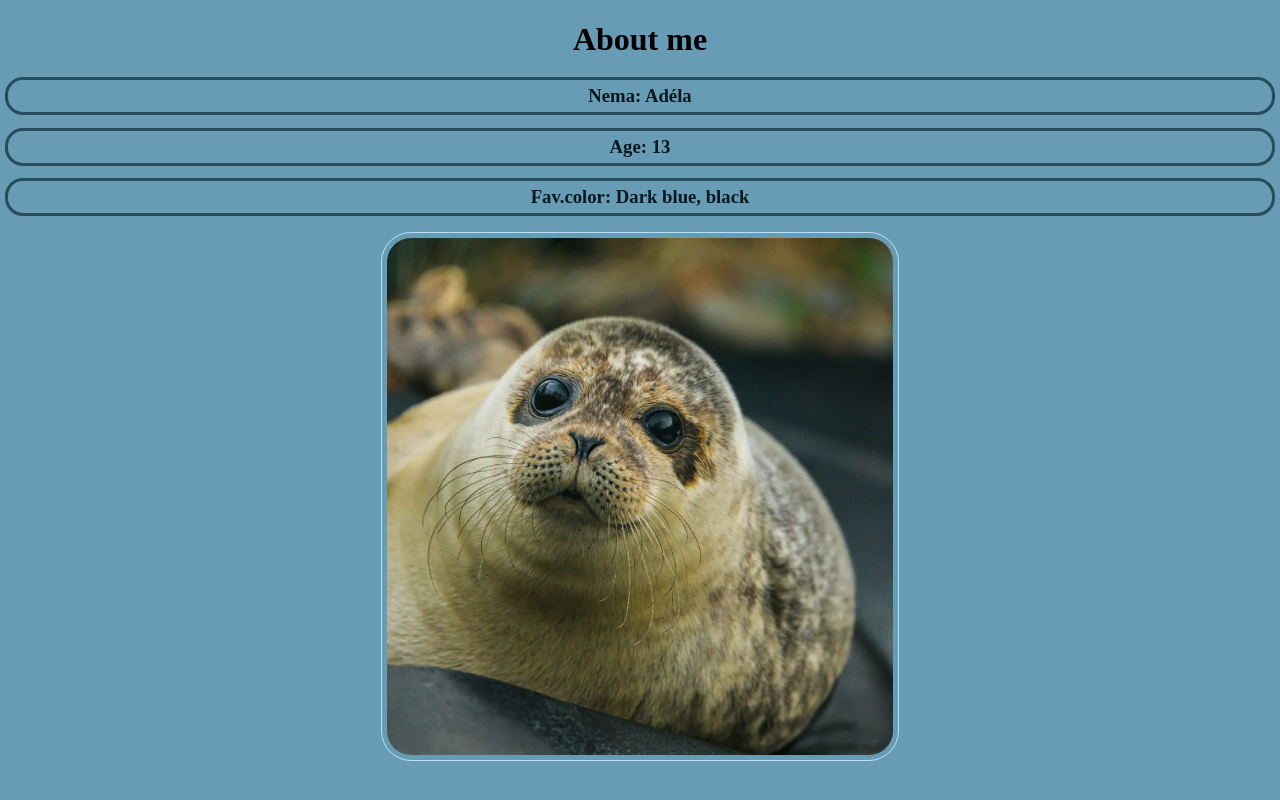
After one commit to oncuadela/Django, a Django app: page /me/ in a window 1280 px wide. The commit adds this page. Run offline with Django 5.2, Linux system fonts and the light colour scheme.

Commit message:
desateho osmnacteho

```diff
--- a/mysite/myapp/views.py
+++ b/mysite/myapp/views.py
@@ -10,7 +10,7 @@ def main(request: HttpRequest) -> HttpResponse:
     })
 
 def second(request: HttpRequest) -> HttpResponse:
-    return HttpResponse("He")
+    return render(request,'second.html')
 
 def article_main(request: HttpRequest) -> HttpResponse:
     return HttpResponse("Tohle je hlavni article.")
@@ -25,3 +25,6 @@ def article(request: HttpRequest,article_id: int,name: str = '') -> HttpResponse
 
 def article_uniq(request):
     return HttpResponse("Tohle je unikatni clanek")
+
+def me(request: HttpRequest) -> HttpResponse:
+    return render(request,'me.html')
--- a/mysite/mysite/settings.py
+++ b/mysite/mysite/settings.py
@@ -115,7 +115,11 @@ USE_TZ = True
 # Static files (CSS, JavaScript, Images)
 # https://docs.djangoproject.com/en/5.2/howto/static-files/
 
-STATIC_URL = 'static/'
+STATIC_URL = '/static/'
+
+STATICFILES_DIRS = [BASE_DIR / "static"]
+
+STATIC_ROOT = BASE_DIR / "staticfiles"
 
 # Default primary key field type
 # https://docs.djangoproject.com/en/5.2/ref/settings/#default-auto-field
--- a/mysite/mysite/urls.py
+++ b/mysite/mysite/urls.py
@@ -16,14 +16,15 @@ Including another URLconf
 """
 from django.contrib import admin
 from django.urls import path, include
-from myapp.views import main, second
+from myapp.views import main, second, me
 
 
 urlpatterns = [
     path('admin/', admin.site.urls),
-    path("",main),
-    path("ahoj/",second),
-    path('article/',include("myapp.urls")),
+    path('',main,name='main'),
+    path('ahoj/',second,name='second'),
+    path('article/',include('myapp.urls')),
+    path('me/', me, name='my info'),
 
 
 ]
--- /dev/null
+++ b/mysite/static/style.css
@@ -0,0 +1,34 @@
+body{
+    background-color: rgba(64, 130, 160, 0.788);
+
+img:hover {
+  box-shadow: 0 0 2px 1px rgba(0, 140, 186, 0.5);
+}
+img {
+  display: block;
+  margin-left: auto;
+  margin-right: auto;
+  width: 40%;
+}
+h3 {
+  text-align: center;
+  color: #061820;
+    padding: 5px;
+  outline-style: solid;
+  outline-color: rgb(38, 76, 94);
+  border-radius: 15px;
+}
+
+}
+h1 {
+  text-align: center;
+
+}
+    img {
+  border: 1px solid #bae1fc;
+  border-radius: 30px;
+  padding: 5px;
+  width: 200px;
+}
+
+}
--- a/mysite/templates/index.html
+++ b/mysite/templates/index.html
@@ -1,3 +1,4 @@
+
 <!DOCTYPE html>
 <head>
     <title>Templates</title>
@@ -6,5 +7,6 @@
     <h1>Tohle je muj prvni template.</h1>
     {{ jmeno }}
     {{ barva }}
+
 </body>
 </html>
--- /dev/null
+++ b/mysite/templates/me.html
@@ -0,0 +1,17 @@
+{% load static %}
+<!DOCTYPE html>
+<html lang="en">
+<head>
+    <title>Document</title>
+    <link href="{% static 'style.css' %}" rel="stylesheet">
+</head>
+<body>
+    <h1>About me</h1>
+
+    <h3>Nema: Adéla</h3>
+    <h3>Age: 13</h3>
+    <h3>Fav.color: Dark blue, black</h3>
+
+    <img src="{% static 'seal.webp' %}">
+</body>
+</html>
```
Also changed, not shown: mysite/templates/second.html (added, +10 -0 lines), mysite/static/seal.webp (added).
